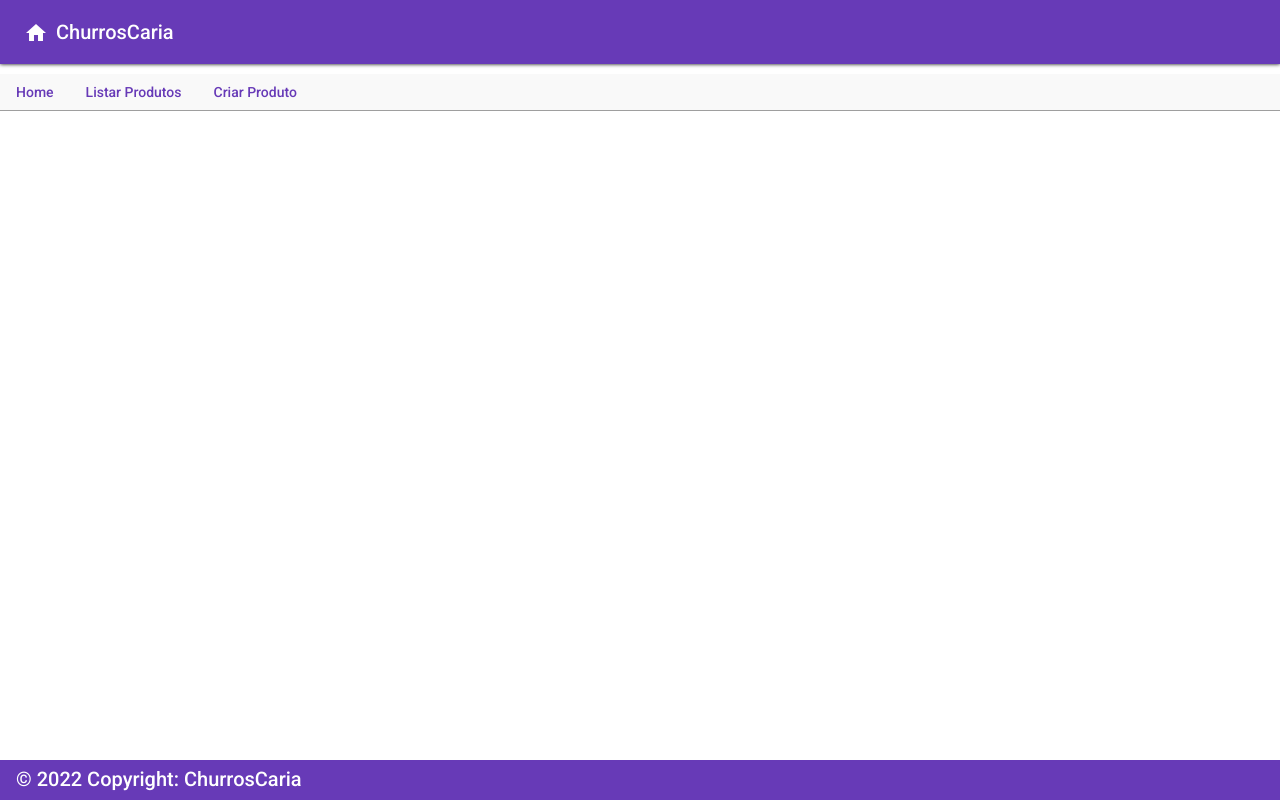
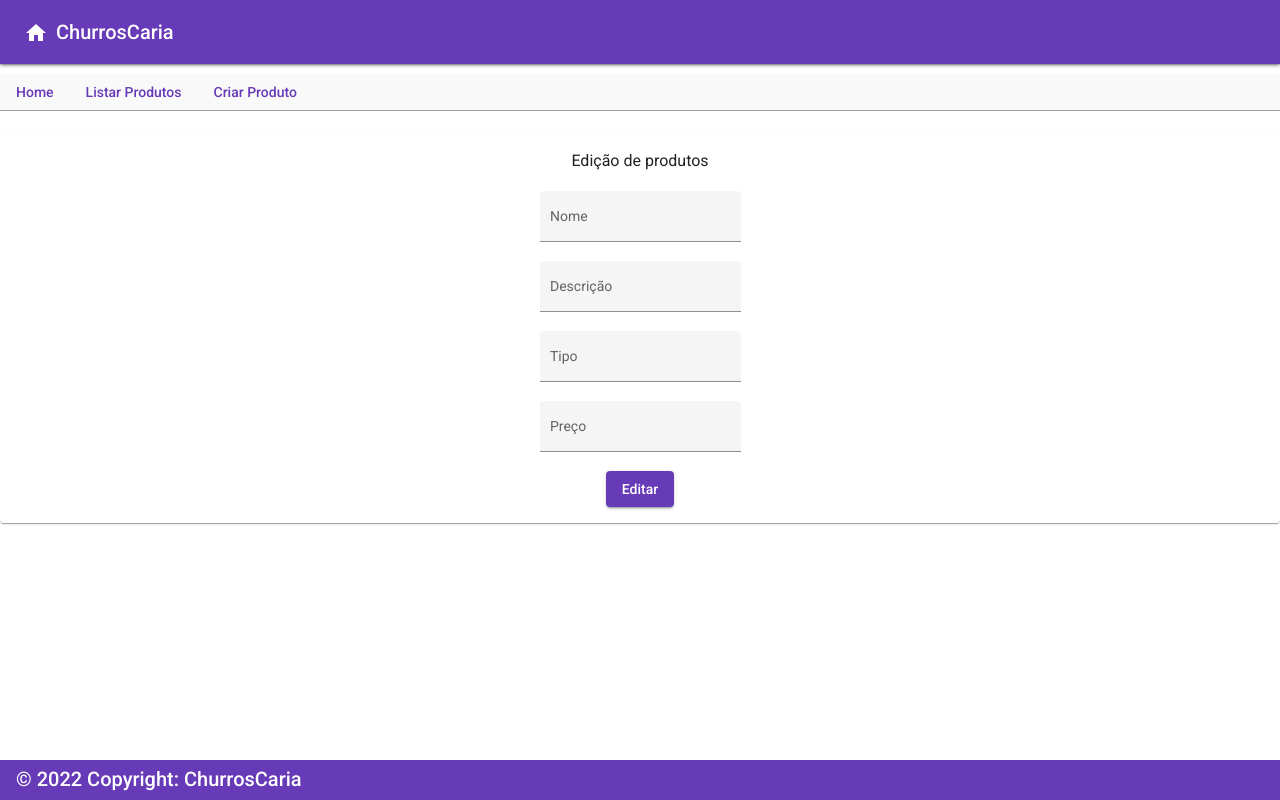
Before and after one commit to up-uppers/churros, an Angular app: page /produto-editar/1 in a window 1280 px wide. Before the commit this address led to /. Built offline with nearby package versions, Linux system fonts and the light colour scheme; no server answers.

Commit message:
Edição do produto finalizada

```diff
--- /dev/null
+++ b/src/app/components/produtos/editar-produto/editar-produto.component.html
@@ -0,0 +1,36 @@
+<div style="text-align: center">
+  <mat-card style="text-align: center; margin-top: 20px">
+    <h3>Edição de produtos</h3>
+    <mat-form-field class="example-full-width mgInput" appearance="fill">
+      <mat-label for="nome">Nome</mat-label>
+      <input matInput name="nome" [(ngModel)]="name" /> </mat-form-field
+    ><br />
+    <mat-form-field class="example-full-width mgInput" appearance="fill">
+      <mat-label for="descricao">Descrição</mat-label>
+      <input
+        matInput
+        name="descricao"
+        [(ngModel)]="description"
+      /> </mat-form-field
+    ><br />
+    <mat-form-field class="example-full-width mgInput" appearance="fill">
+      <mat-label for="tipo">Tipo</mat-label>
+      <input matInput name="tipo" [(ngModel)]="type" /> </mat-form-field
+    ><br />
+    <mat-form-field class="example-full-width mgInput" appearance="fill">
+      <mat-label for="price">Preço</mat-label>
+      <input
+        type="number"
+        matInput
+        name="price"
+        [(ngModel)]="price"
+      /> </mat-form-field
+    ><br />
+
+    <div>
+      <button (click)="editarProduto()" mat-raised-button color="primary">
+        Editar
+      </button>
+    </div>
+  </mat-card>
+</div>
--- /dev/null
+++ b/src/app/components/produtos/editar-produto/editar-produto.component.ts
@@ -0,0 +1,50 @@
+import { Component, OnInit } from '@angular/core';
+import { Router, ActivatedRoute } from '@angular/router';
+import { Produto } from 'src/app/models/produto.model';
+import { ProdutoService } from 'src/app/services/produto.service';
+
+@Component({
+  selector: 'app-editar-produto',
+  templateUrl: './editar-produto.component.html',
+  styleUrls: ['./editar-produto.component.css'],
+})
+export class EditarProdutoComponent implements OnInit {
+  name!: string;
+  type!: string;
+  description!: string;
+  price!: number;
+
+  produtoId!: number;
+
+  constructor(
+    private router: Router,
+    private service: ProdutoService,
+    private rota: ActivatedRoute
+  ) {
+    this.rota.params.subscribe((params) => (this.produtoId = params['id']));
+  }
+
+  ngOnInit(): void {
+    this.service.ver(this.produtoId).subscribe((produto) => {
+      console.log(produto);
+      this.name = produto.name;
+      this.description = produto.description;
+      this.type = produto.type;
+      this.price = produto.price;
+    });
+  }
+
+  editarProduto(): void {
+    let produto: Produto = {
+      name: this.name,
+      description: this.description,
+      type: this.type,
+      price: this.price,
+    };
+
+    this.service.editar(this.produtoId, produto).subscribe((produto) => {
+      console.log(produto);
+      this.router.navigate(['/produtos']);
+    });
+  }
+}
--- a/src/app/components/produtos/listar-produtos/listar-produtos.component.html
+++ b/src/app/components/produtos/listar-produtos/listar-produtos.component.html
@@ -1,18 +1,22 @@
 <div class="main">
   <h3>Nossos melhores produtos!</h3>
-    <div class="list" >
+  <div class="list">
     <div *ngFor="let produto of produtos">
       <mat-card class="example-card">
         <mat-card-header>
-                    <mat-card-title >{{produto.name}}</mat-card-title>
+          <mat-card-title>{{ produto.name }}</mat-card-title>
         </mat-card-header>
-                <img mat-card-image src="https://material.angular.io/assets/img/examples/shiba2.jpg" alt="Photo of a Shiba Inu">
+        <img
+          mat-card-image
+          src="https://material.angular.io/assets/img/examples/shiba2.jpg"
+          alt="Photo of a Shiba Inu"
+        />
         <mat-card-content>
-                    <p>{{produto.description}}</p>
+          <p>{{ produto.description }}</p>
         </mat-card-content>
         <mat-card-actions class="card-footer">
           <a mat-button routerLink="/produto/{{ produto.id }}">Ver Produto</a>
-                    <a mat-button routerLink="/produto/{{ produto.id }}">Editar</a>
+          <a mat-button routerLink="/produto-editar/{{ produto.id }}">Editar</a>
         </mat-card-actions>
       </mat-card>
     </div>
--- a/src/app/services/produto.service.ts
+++ b/src/app/services/produto.service.ts
@@ -1,28 +1,30 @@
-import { HttpClient } from "@angular/common/http";
-import { Injectable } from "@angular/core";
-import { Observable } from "rxjs";
-import { Produto } from "../models/produto.model";
+import { HttpClient } from '@angular/common/http';
+import { Injectable } from '@angular/core';
+import { Observable } from 'rxjs';
+import { Produto } from '../models/produto.model';
 
 @Injectable({
-    providedIn: 'root'
+  providedIn: 'root',
 })
+export class ProdutoService {
+  constructor(private http: HttpClient) {}
 
-export class ProdutoService {
-    constructor(private http: HttpClient) { }
-
-    private baseUrl = "http://localhost:3009"
+  private baseUrl = 'http://localhost:3009';
   // json server
 
-
   listar(): Observable<Produto[]> {
-        return this.http.get<Produto[]>(`${this.baseUrl}/products`)
+    return this.http.get<Produto[]>(`${this.baseUrl}/products`);
   }
 
   criar(produto: Produto): Observable<Produto> {
-        return this.http.post<Produto>(`${this.baseUrl}/products`, produto)
+    return this.http.post<Produto>(`${this.baseUrl}/products`, produto);
+  }
+
+  editar(id: number, produto: Produto): Observable<Produto> {
+    return this.http.put<Produto>(`${this.baseUrl}/products/${id}`, produto);
   }
 
   ver(id: number): Observable<Produto> {
-        return this.http.get<Produto>(`${this.baseUrl}/products/${id}`)
+    return this.http.get<Produto>(`${this.baseUrl}/products/${id}`);
   }
 }
```
Also changed, not shown: src/app/app-routing.module.ts (+8 -6 lines), src/app/app.module.ts (+17 -16 lines), src/app/components/produtos/editar-produto/editar-produto.component.css (added), 1 other file (tests, documents, lock files or other folders). Lines whose indentation alone changed are shown as unchanged.
